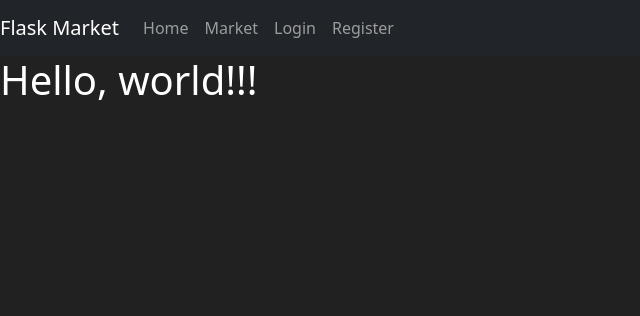
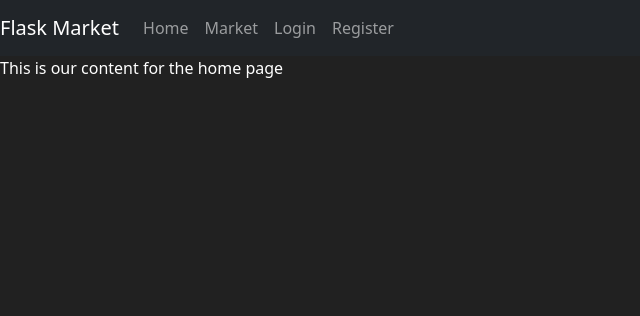
Before and after one commit to malingahasantha/Python, a Flask app: page / in a window 1280 px wide. Shown: the top 316 px of the page, without its empty margins (0-640 px from the left). Run offline with Flask 3, Linux system fonts and the light colour scheme.

Commit message:
Template Inheritance

```diff
--- /dev/null
+++ b/Flask/1_project/FlaskMarket/templates/base.html
@@ -0,0 +1,51 @@
+<!doctype html>
+<html lang="en">
+  <head>
+    <meta charset="utf-8">
+    <meta name="viewport" content="width=device-width, initial-scale=1">
+    <title>
+        {% block title %}
+
+        {% endblock %}
+    </title>
+    <link href="https://cdn.jsdelivr.net/npm/bootstrap@5.3.3/dist/css/bootstrap.min.css" rel="stylesheet" integrity="sha384-QWTKZyjpPEjISv5WaRU9OFeRpok6YctnYmDr5pNlyT2bRjXh0JMhjY6hW+ALEwIH" crossorigin="anonymous">
+  </head>
+  <body>
+    <nav class="navbar navbar-expand-md navbar-dark bg-dark">
+        <a class="navbar-brand" href="#">Flask Market</a>
+        <button class="navbar-toggler" type="button" data-toggle="collapse" data-target="#navbarNav">
+        <span class="navbar-toggler-icon"></span>
+        </button>
+        <div class="collapse navbar-collapse " id="navbarNav">
+            <ul class="navbar-nav ">
+                <li class="nav-item active">
+                    <a class="nav-link" href="{{ url_for('home_page') }}">Home <span class="sr-only"></span></a>
+                </li>
+                <li class="nav-item">
+                    <a class="nav-link" href="{{ url_for('market_page') }}">Market</a>
+                </li>
+            </ul>
+            <ul class="navbar-nav ">
+                <li class="nav-item">
+                    <a class="nav-link" href="#">Login</a>
+                </li>
+                <li class="nav-item">
+                    <a class="nav-link" href="#">Register</a>
+                </li>
+            </ul>
+        </div>
+    </nav>
+
+    {% block content %}
+
+    {% endblock %}
+
+    <script src="https://cdn.jsdelivr.net/npm/bootstrap@5.3.3/dist/js/bootstrap.bundle.min.js" integrity="sha384-YvpcrYf0tY3lHB60NNkmXc5s9fDVZLESaAA55NDzOxhy9GkcIdslK1eN7N6jIeHz" crossorigin="anonymous"></script>
+  </body>
+  <style>
+    body {
+        background-color:#212121;
+        color: white;
+    }
+  </style>
+</html>
--- a/Flask/1_project/FlaskMarket/templates/home.html
+++ b/Flask/1_project/FlaskMarket/templates/home.html
@@ -1,44 +1,8 @@
-<!doctype html>
-<html lang="en">
-  <head>
-    <meta charset="utf-8">
-    <meta name="viewport" content="width=device-width, initial-scale=1">
-    <title>Flask Market</title>
-    <link href="https://cdn.jsdelivr.net/npm/bootstrap@5.3.3/dist/css/bootstrap.min.css" rel="stylesheet" integrity="sha384-QWTKZyjpPEjISv5WaRU9OFeRpok6YctnYmDr5pNlyT2bRjXh0JMhjY6hW+ALEwIH" crossorigin="anonymous">
-  </head>
-  <body>
-    <nav class="navbar navbar-expand-md navbar-dark bg-dark">
-        <a class="navbar-brand" href="#">Flask Market</a>
-        <button class="navbar-toggler" type="button" data-toggle="collapse" data-target="#navbarNav">
-          <span class="navbar-toggler-icon"></span>
-        </button>
-        <div class="collapse navbar-collapse" id="navbarNav">
-            <ul class="navbar-nav mr-auto">
-                <li class="nav-item active">
-                    <a class="nav-link" href="#">Home <span class="sr-only"></span></a>
-                </li>
-                <li class="nav-item">
-                    <a class="nav-link" href="#">Market</a>
-                </li>
-            </ul>
-            <ul class="navbar-nav ">
-                <li class="nav-item">
-                    <a class="nav-link" href="#">Login</a>
-                </li>
-                <li class="nav-item">
-                    <a class="nav-link" href="#">Register</a>
-                </li>
-            </ul>
-        </div>
-    </nav>
+{% extends 'base.html' %}
+{% block title %}
+  Home Page
+{% endblock %}
 
-    <h1>Hello, world!!!</h1>
-    <script src="https://cdn.jsdelivr.net/npm/bootstrap@5.3.3/dist/js/bootstrap.bundle.min.js" integrity="sha384-YvpcrYf0tY3lHB60NNkmXc5s9fDVZLESaAA55NDzOxhy9GkcIdslK1eN7N6jIeHz" crossorigin="anonymous"></script>
-  </body>
-  <style>
-    body {
-        background-color:#212121;
-        color: white;
-    }
-  </style>
-</html>
+{% block content %}
+  This is our content for the home page
+{% endblock %}
```
Also changed, not shown: Flask/1_project/FlaskMarket/templates/market.html (+6 -43 lines).
